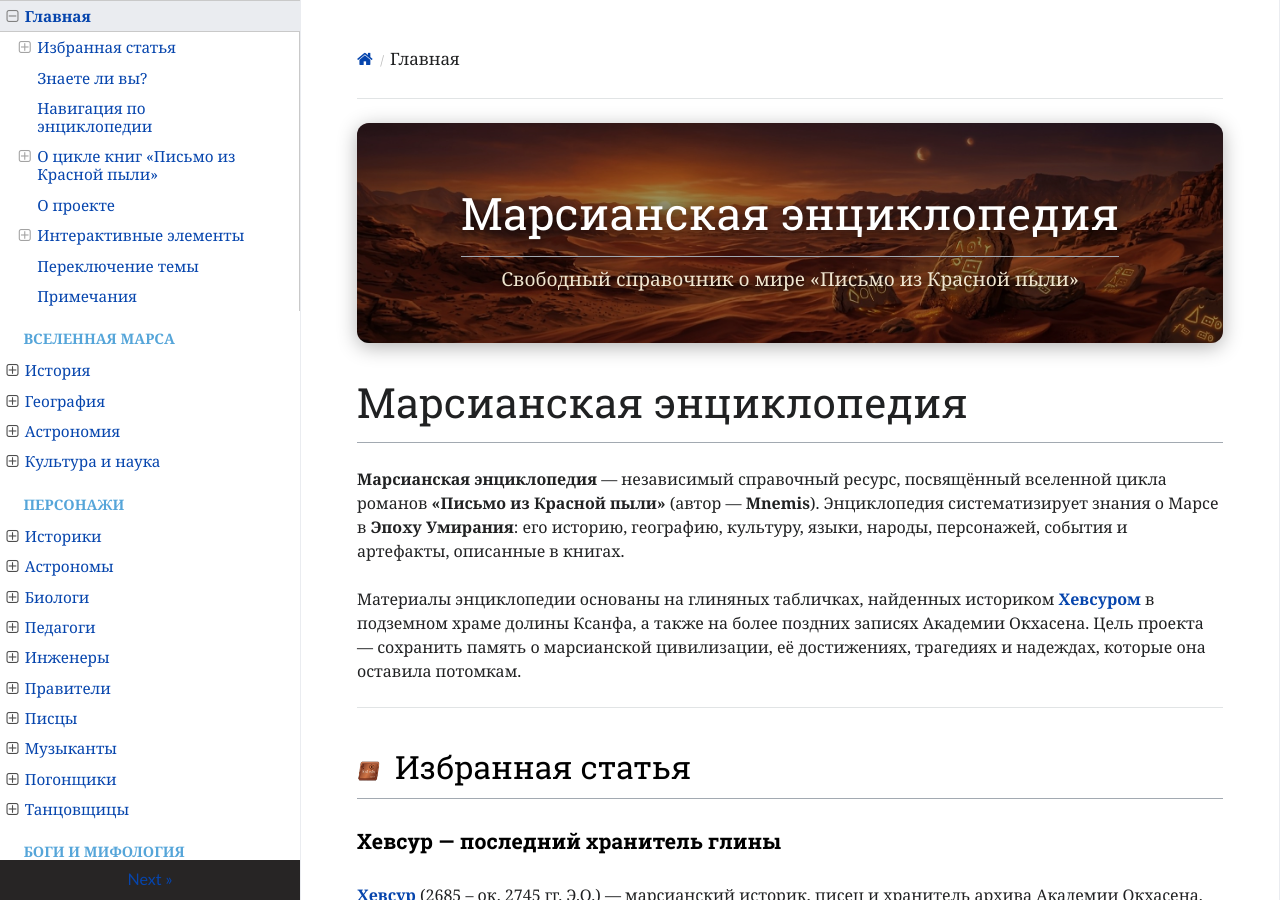
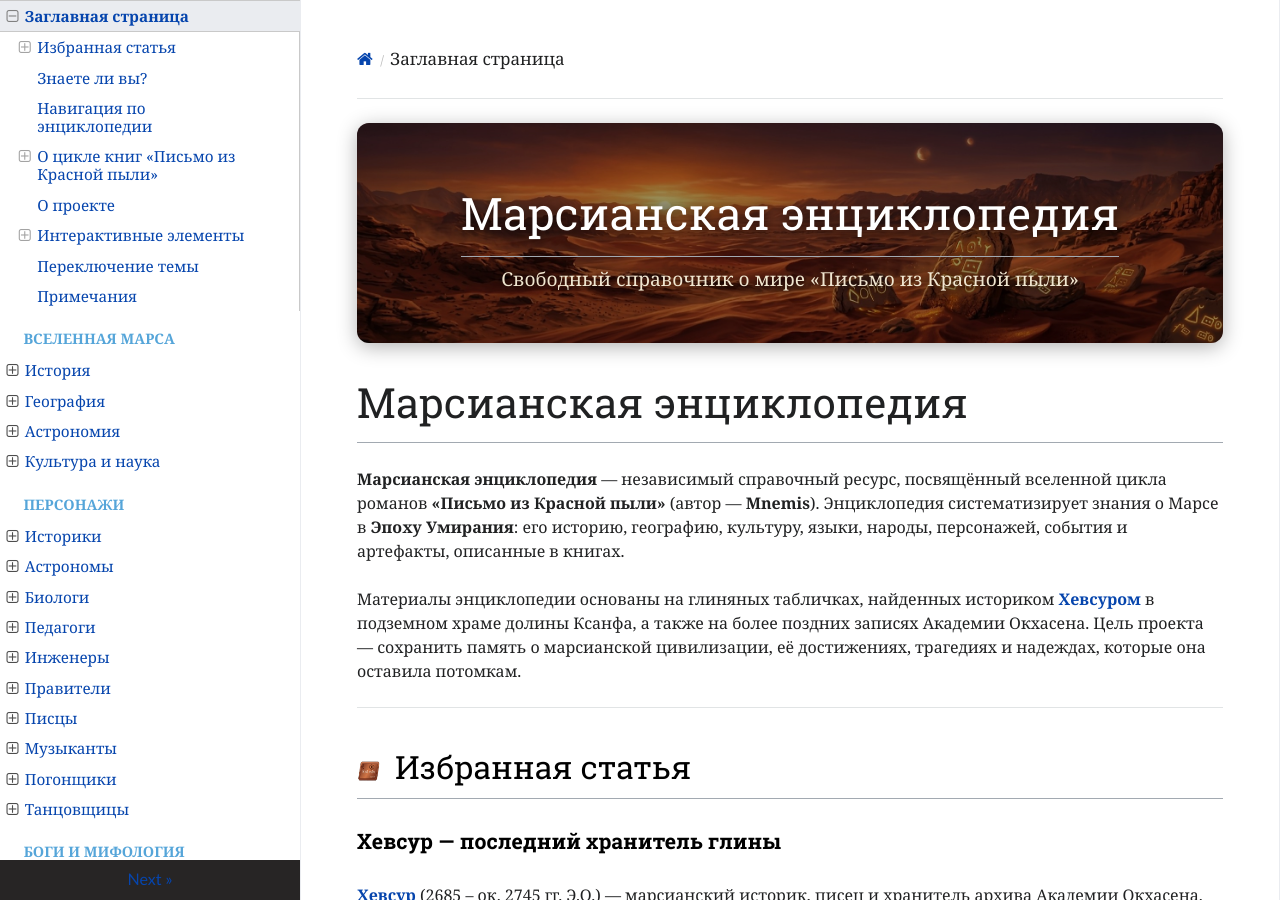
Before and after one commit to ivanhohlov14-bit/mars-encyclopedia, an MkDocs documentation site: the page built from docs/index.md, in a window 1280 px wide and 900 px high. Built offline with MkDocs 1.6.1, drawn with Linux system fonts in a browser that asks for light colours; nearby versions of some CDN libraries.

Commit message:
Update mkdocs.yml

```diff
--- a/mkdocs.yml
+++ b/mkdocs.yml
@@ -25,7 +25,7 @@ extra_css:
   - stylesheets/extra.css
 
 nav:
-  - Главная: index.md
+  - Заглавная страница: index.md
 
   - Вселенная Марса:
       - История:
```
